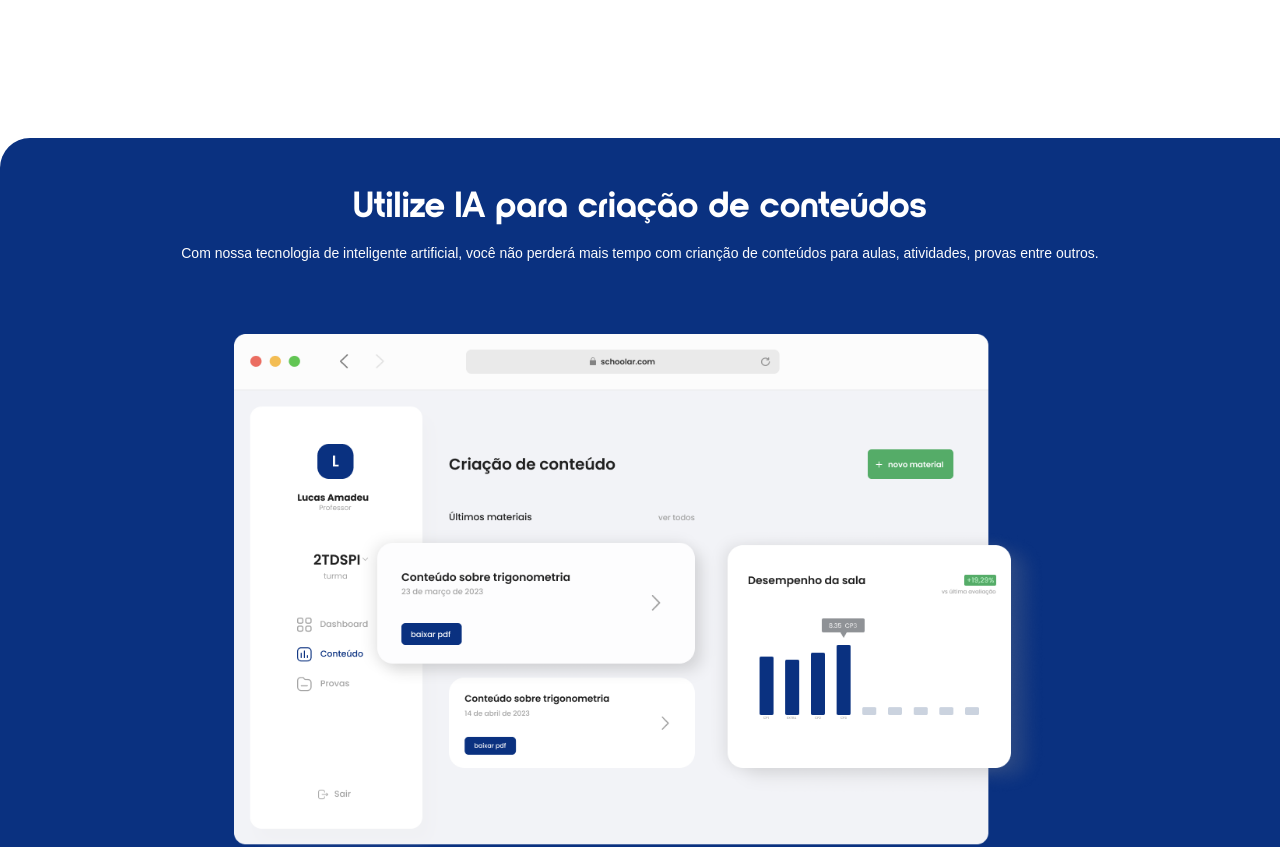
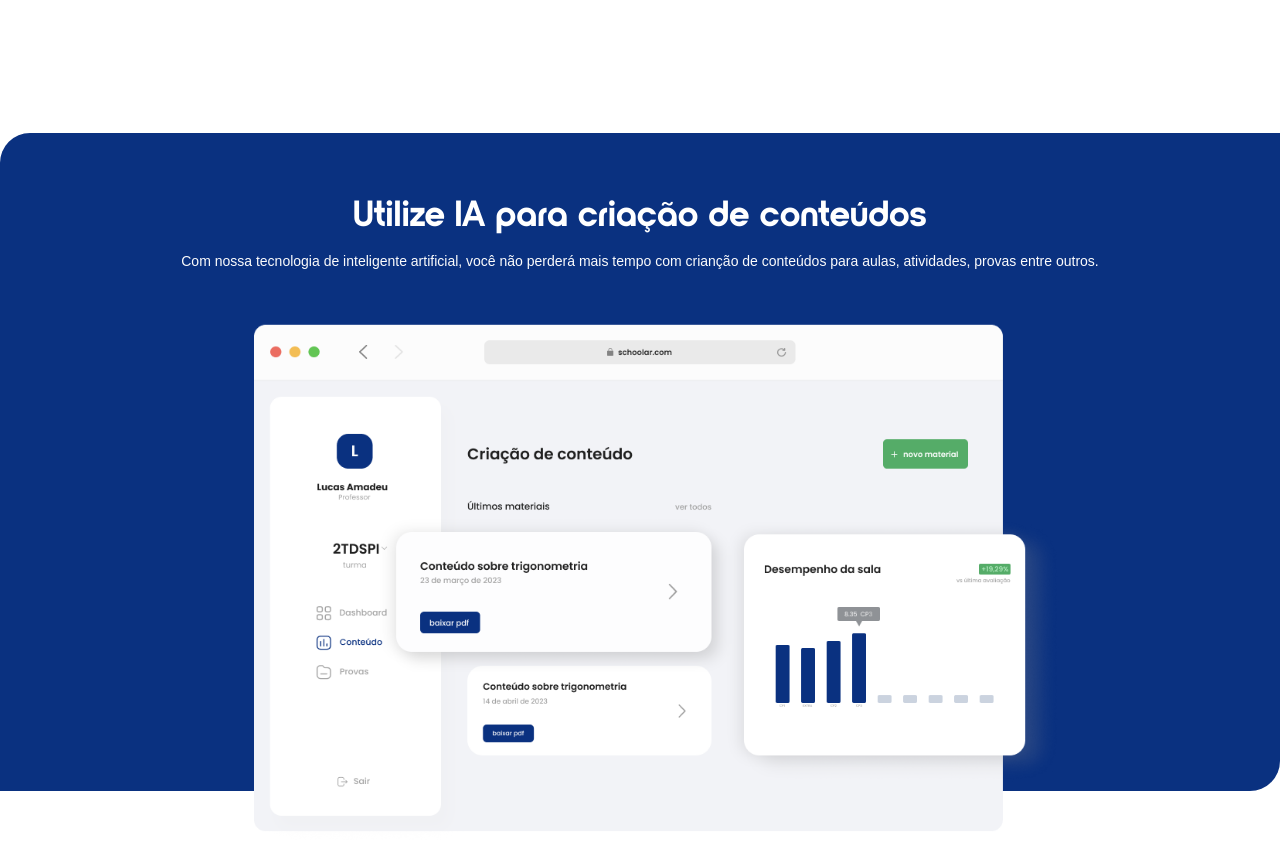
Before and after one commit to Challenge2023/schoolar-frontend, a React (Vite) app: page / in a window 1280 px wide. Shown: the part 1560-2407 px from the top of the page. Built offline with nearby package versions, Linux system fonts and the light colour scheme.

Commit message:
Ajustando imagem contentSection

```diff
--- a/src/pages/landingPage/components/baseSection/style.js
+++ b/src/pages/landingPage/components/baseSection/style.js
@@ -19,6 +19,10 @@ export const TextContainer = styled.div`
     display: flex;
     flex-direction: column;
     gap: 2.2rem;
+
+    @media(max-width: 768px) {
+        text-align: justify;
+    }
 `
 
 export const ImageContainer = styled.div`
--- a/src/pages/landingPage/components/contentSection/style.js
+++ b/src/pages/landingPage/components/contentSection/style.js
@@ -6,8 +6,7 @@ export const ContentSectionContainer = styled.section`
     display: flex;
     flex-direction: column;
     align-items: center;
-    gap: 5rem;
-    padding: 3rem;
+    padding: 4rem 3rem 0 3rem;
 `
 
 export const TextsContainer = styled.div`
@@ -19,14 +18,18 @@ export const TextsContainer = styled.div`
 
 export const ImageContainer = styled.div`
     display: flex;
+    justify-content: center;
 
     img {
-        max-width: 58rem;
+        max-width: 60rem;
+        padding-left: 4%;
+        transform: translateY(10%);
     }
 
     @media(max-width: 768px) {
         img {
             max-width: 20rem;
+            transform: translateY(20%);
         }
     }
 `
--- a/src/pages/landingPage/index.jsx
+++ b/src/pages/landingPage/index.jsx
@@ -1,7 +1,7 @@
 import { Intro } from "./components/intro";
 import { BaseSectionContainer, LandingPageContainer } from "./style";
 import { Brands } from "./components/brands"
-import Analytics from "../../assets/analytics.png"
+import Analytics from "../../assets/upload-test.png"
 import Upload from "../../assets/upload-test.png"
 import Content from "../../assets/content-helper.png"
 import { BaseSection } from "./components/baseSection";
--- a/src/styles/themes/default.js
+++ b/src/styles/themes/default.js
@@ -17,7 +17,7 @@ export const defaultTheme = {
         'title-s': '1.2rem',
 
         'text-m': '1rem',
-        'text-s': '0.9rem',
+        'text-s': '0.82rem',
     },
     fonts: {
         regular: "'Poppins'",
--- a/src/styles/typograph.js
+++ b/src/styles/typograph.js
@@ -17,4 +17,8 @@ export const RegularText = styled.p`
   font-size: ${({ theme, fontSize }) => theme.textSizes[`${fontSize}`]};
   line-height: 160%;
   font-weight: ${({ weight }) => weight ?? 400};
+
+  @media (max-width: 768px) {
+    font-size: ${({ theme }) => theme.textSizes["text-s"]};
+  }
 `
```
Also changed, not shown: src/assets/content-helper.png.
